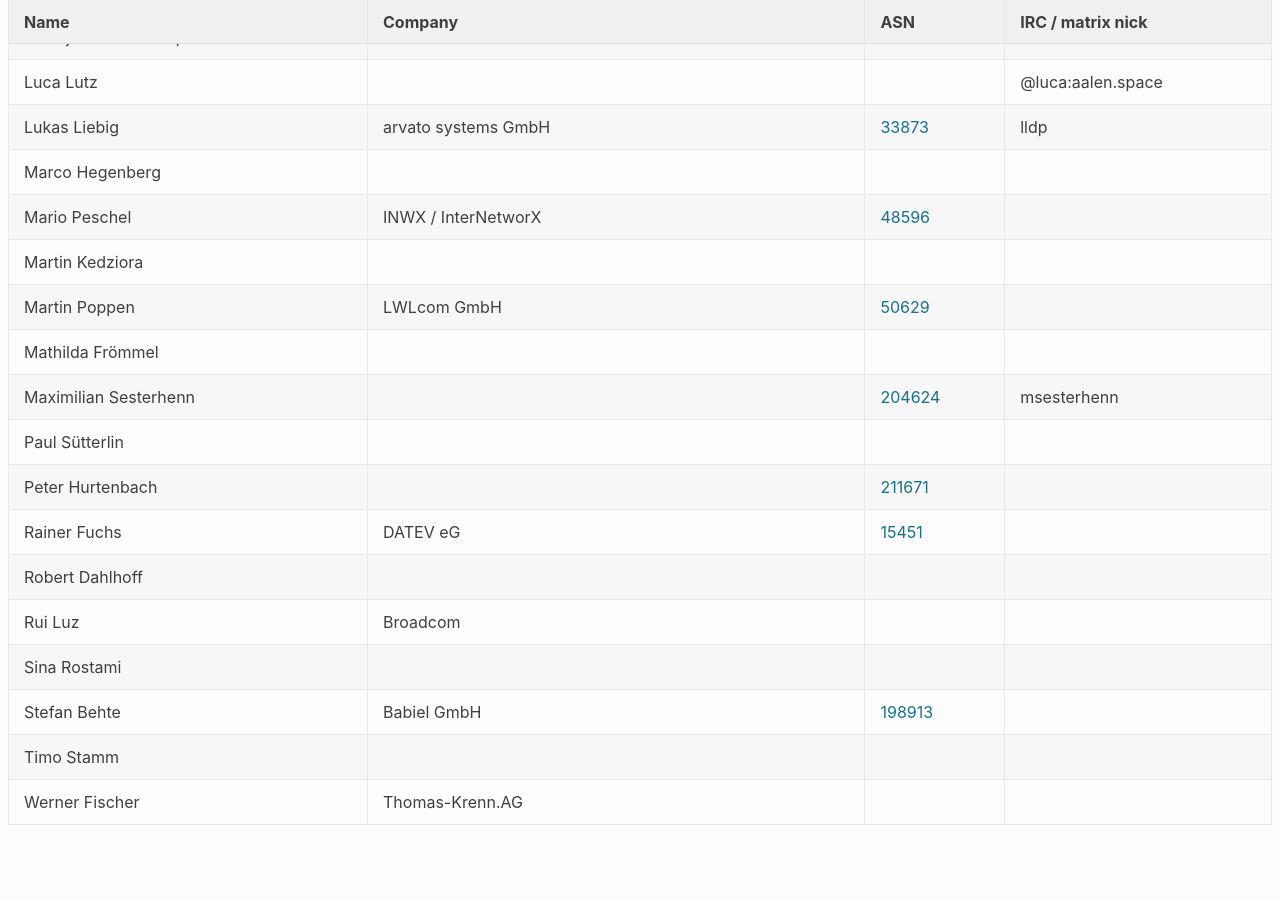
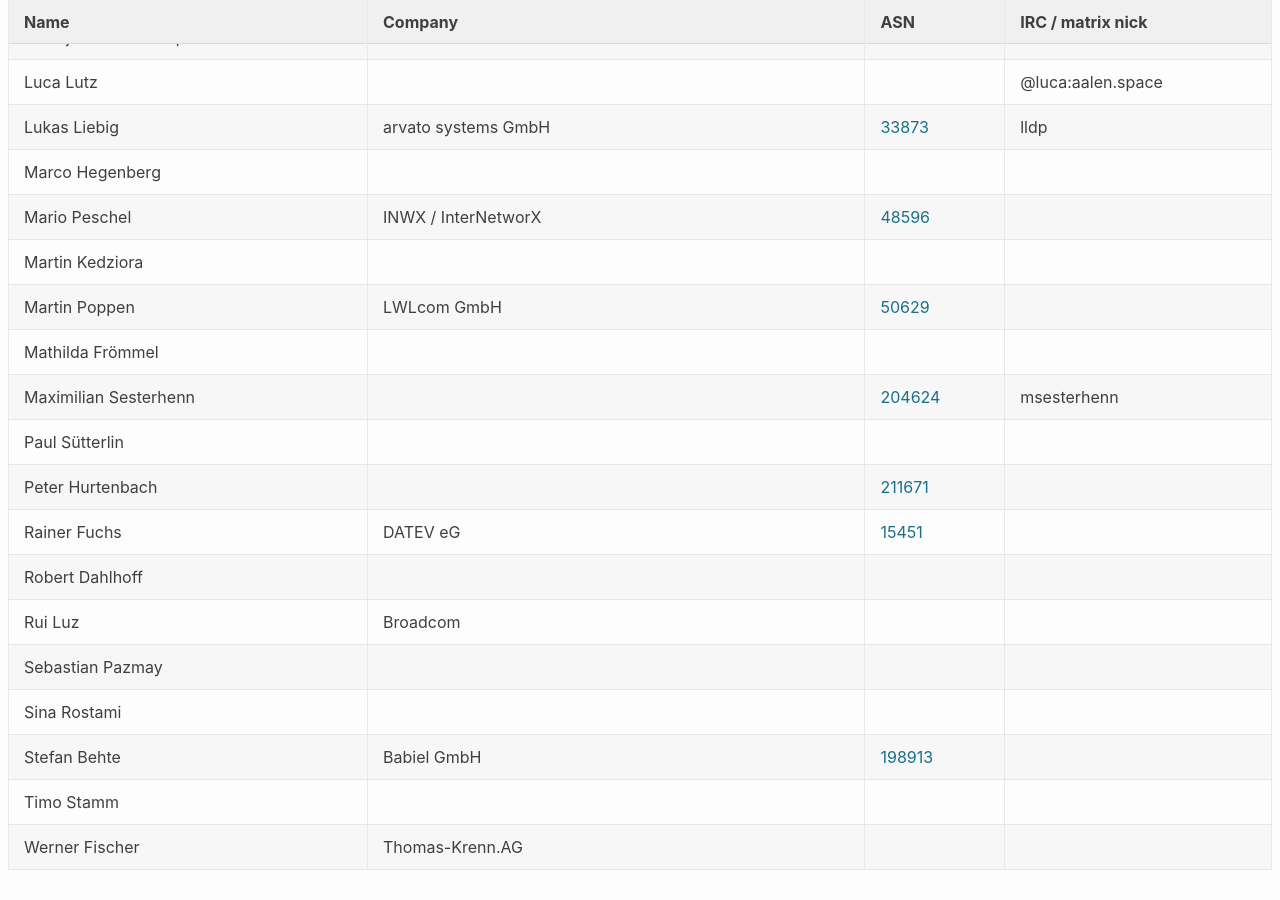
Before and after one commit to denog/pretix-attendeelist, a Jekyll site: the page built from denog16/index.markdown, in a window 1280 px wide and 900 px high, scrolled down 15362 px. Built offline with Jekyll 4.4.1, drawn with Linux system fonts in a browser that asks for light colours; before the commit the page ends 16217 px from its top, so only the background shows below that.

Commit message:
Latest data: Tue Oct  8 09:10:59 UTC 2024

```diff
--- a/_data/attendees_denog16_online.json
+++ b/_data/attendees_denog16_online.json
@@ -198,6 +198,12 @@
     "asn": null
   },
   {
+    "name": "Sebastian Pazmay",
+    "company": null,
+    "irc": null,
+    "asn": null
+  },
+  {
     "name": "Sina Rostami",
     "company": null,
     "irc": null,
```
